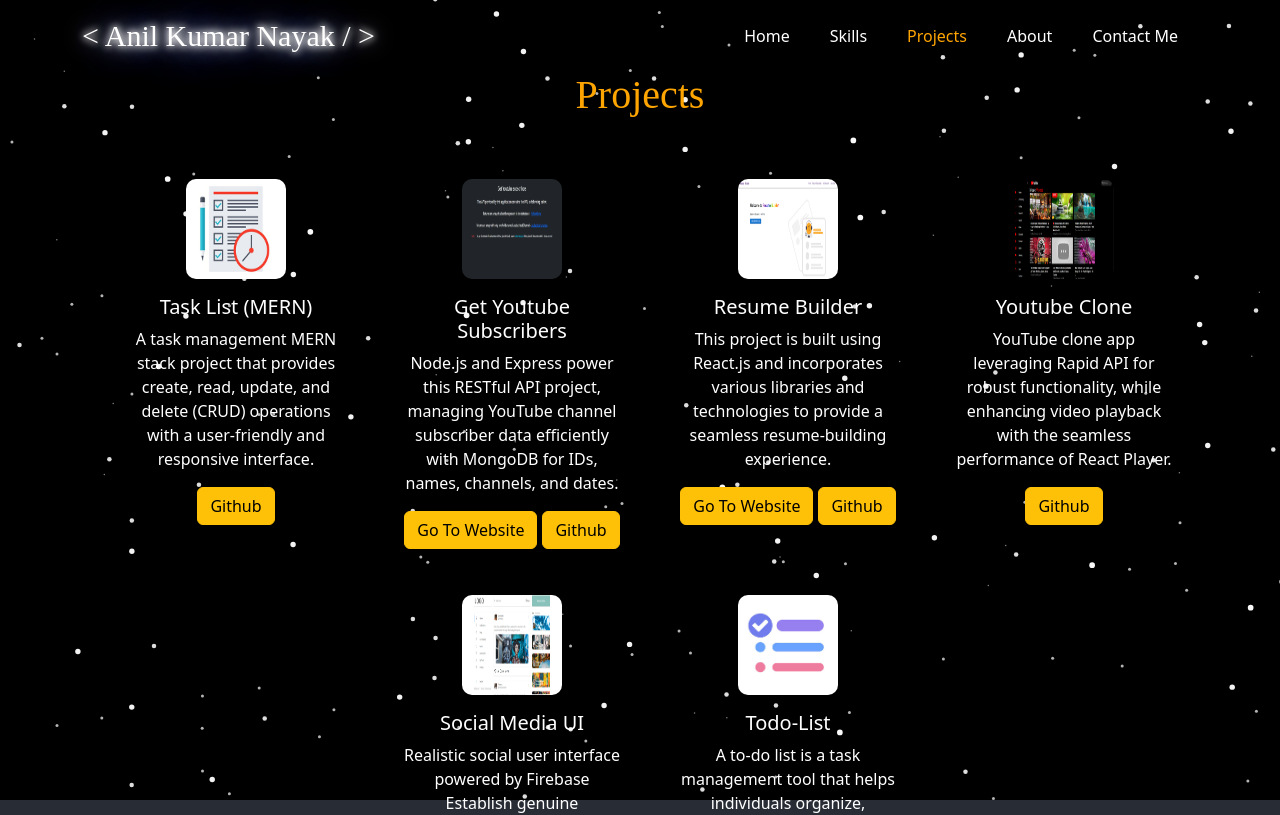
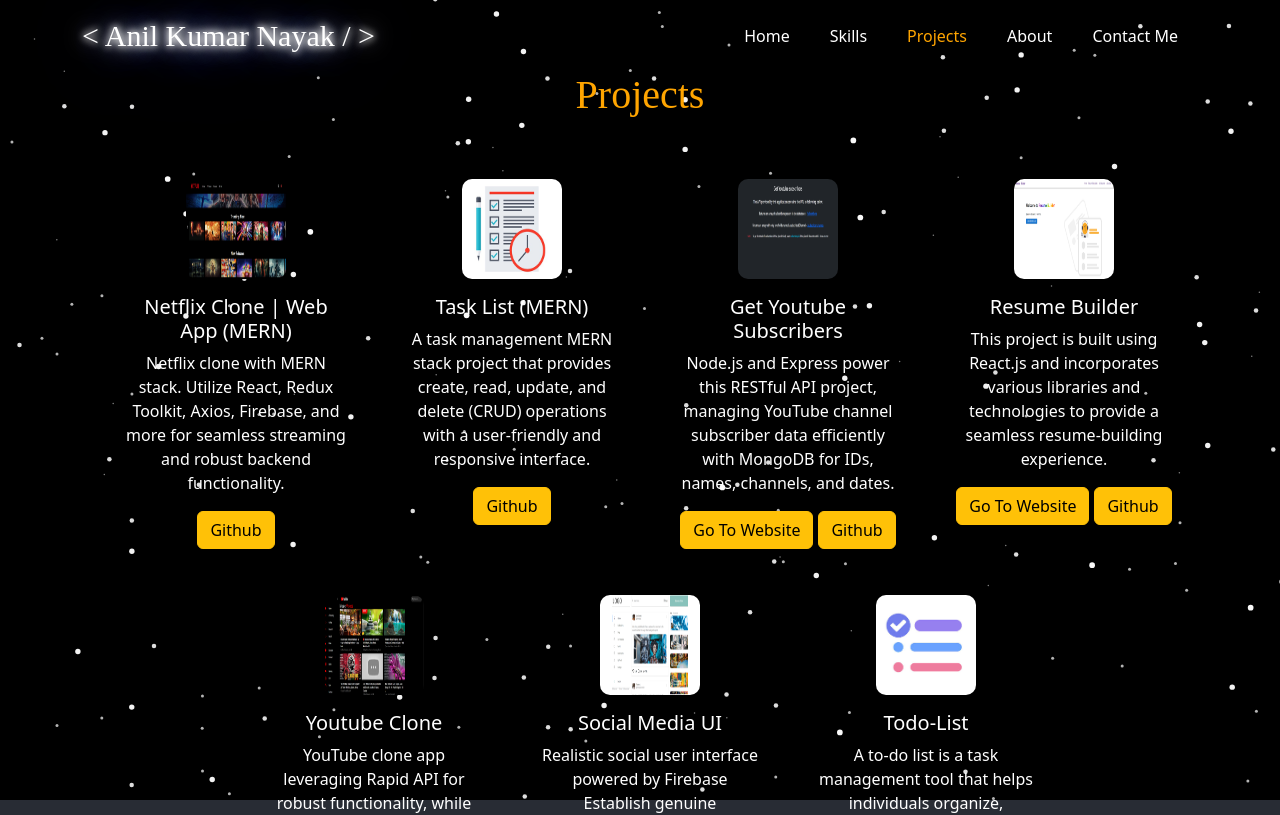
Before and after one commit to anil639/portfolio, a React (Create React App) app: page /portfolio/project in a window 1280 px wide. Shown: the top 815 px of the page. Built offline with nearby package versions, Linux system fonts and the light colour scheme.

Commit message:
new project added

```diff
--- a/src/components/Projects/ProjectData.js
+++ b/src/components/Projects/ProjectData.js
@@ -4,7 +4,16 @@
 import taskList from "./Images/taskList.png";
 import SocialMediaUI from "./Images/SocialMediaUI.png";
 import YoutubeClone from "./Images/YoutubeClone.png";
+import netflixClone from "./Images/netflixClone.png";
 const ProjectData = [
+  {
+    image: netflixClone,
+    title: "Netflix Clone | Web App (MERN)",
+    description:
+      "Netflix clone with MERN stack. Utilize React, Redux Toolkit, Axios, Firebase, and more for seamless streaming and robust backend functionality.",
+    site_link: "",
+    github_link: "https://github.com/anil639/netflix_clone",
+  },
   {
     image: taskList,
     title: "Task List (MERN)",
```
Also changed, not shown: src/components/Projects/Images/netflixClone.png (added), 1 other file (tests, documents, lock files or other folders).
